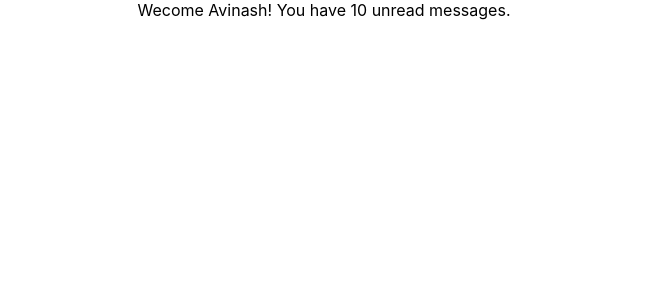
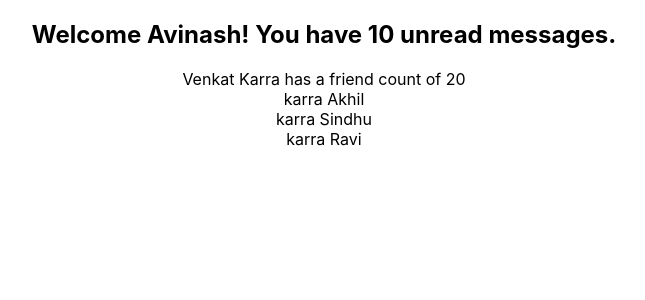
Before and after one commit to sg-venkat-a-karra/React-Typescript-CC, a React (Create React App) app: page / in a window 1280 px wide. Shown: the top 300 px of the page, without its empty margins (316-961 px from the left). Built offline with nearby package versions, Linux system fonts and the light colour scheme.

Commit message:
Basic Rpopws

```diff
--- a/src/App.tsx
+++ b/src/App.tsx
@@ -1,10 +1,20 @@
 import './App.css';
 import Greet from 'components/Greet';
+import Person from 'components/Person';
+import PersonList from 'components/PersonList';
+
+const friends = [
+  { fName: 'Akhil', lName: 'karra' },
+  { fName: 'Sindhu', lName: 'karra' },
+  { fName: 'Ravi', lName: 'karra' },
+];
 
 function App() {
   return (
     <div className='App'>
-      <Greet name='Avinash' />
+      <Greet name='Avinash' isLoggedIn={true} messageCount={10} />
+      <Person name={{ fName: 'Venkat', lName: 'Karra' }} friendCount={20} />
+      <PersonList friends={friends} />
     </div>
   );
 }
--- a/src/components/Greet.tsx
+++ b/src/components/Greet.tsx
@@ -5,10 +5,18 @@ import React from 'react';
  */
 type GreetProps = {
   name: string;
+  messageCount: number;
+  isLoggedIn: boolean;
 };
 
 const Greet = (props: GreetProps) => {
-  return <div>Wecome {props.name}! You have 10 unread messages.</div>;
+  return (
+    <h2>
+      {props.isLoggedIn
+        ? `Welcome ${props.name}! You have ${props.messageCount} unread messages.`
+        : `Welcome Team`}
+    </h2>
+  );
 };
 
 export default Greet;
--- /dev/null
+++ b/src/components/Person.tsx
@@ -0,0 +1,23 @@
+import React from 'react';
+
+/**
+ *
+ */
+type PersonProps = {
+  name: {
+    fName: string;
+    lName: string;
+  };
+  friendCount: number;
+};
+
+const Person = (props: PersonProps) => {
+  return (
+    <div>
+      {props.name.fName} {props.name.lName} has a friend count of{' '}
+      {props.friendCount}
+    </div>
+  );
+};
+
+export default Person;
--- /dev/null
+++ b/src/components/PersonList.tsx
@@ -0,0 +1,25 @@
+import React from 'react';
+
+/**
+ *
+ */
+type PersonListProps = {
+  friends: {
+    fName: string;
+    lName: string;
+  }[];
+};
+
+const PersonList = (props: PersonListProps) => {
+  return (
+    <div>
+      {props.friends.map((friend) => (
+        <div>
+          {friend.lName} {friend.fName}
+        </div>
+      ))}
+    </div>
+  );
+};
+
+export default PersonList;
```
